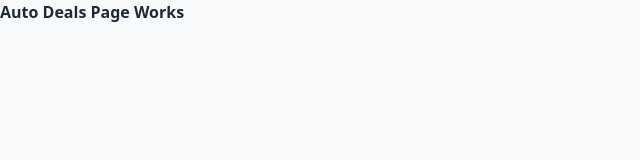
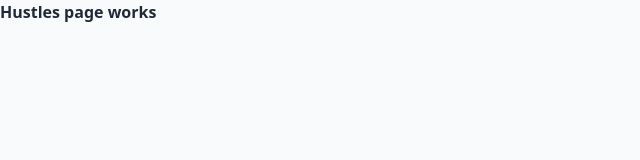
Before and after one commit to DemetriusK8/money-maker-vite-allinone, a React (Vite) app: page /auto-deals in a window 1280 px wide. Shown: the top 160 px of the page, without its empty margins (0-640 px from the left). Built offline with nearby package versions, Linux system fonts and the light colour scheme.

Commit message:
Update AutoDeals.jsx

```diff
--- a/src/pages/AutoDeals.jsx
+++ b/src/pages/AutoDeals.jsx
@@ -1,3 +1,3 @@
-export default function AutoDeals() {
-  return <h1>Auto Deals Page Works</h1>;
+export default function Hustles() {
+  return <h1>Hustles page works</h1>;
 }
```
